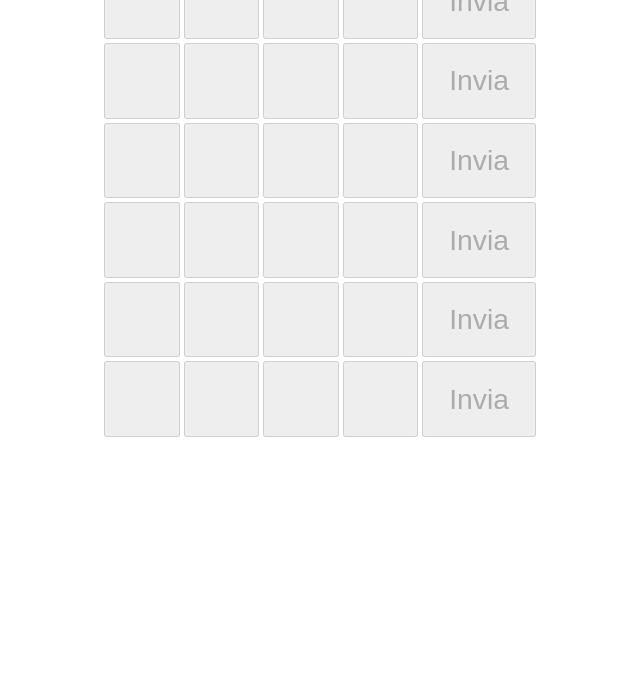
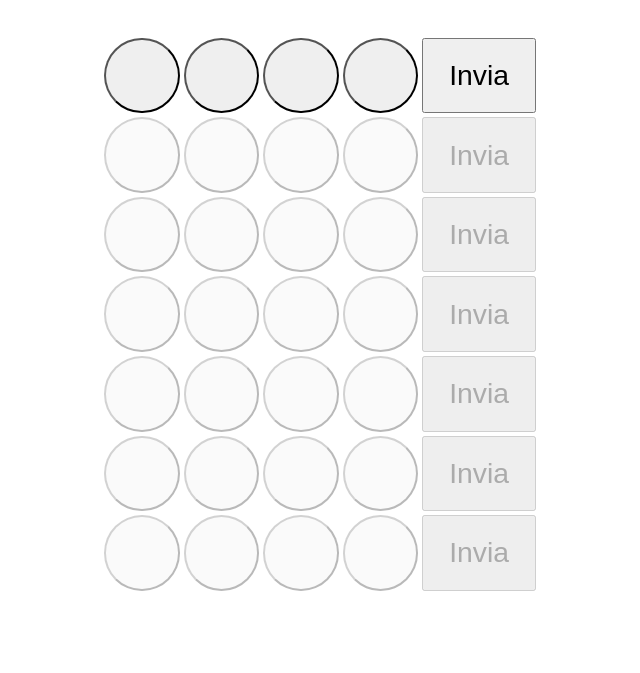
Before and after one commit to BalanAntonio/master_mente, a plain HTML site: page index.html in a window 1280 px wide. Shown: the part 127-800 px from the top of the page, without its empty margins (320-960 px from the left). Drawn offline with Linux system fonts and the light colour scheme.

Commit message:
manca solo persogvctfdxsrzea<w

```diff
--- a/index.html
+++ b/index.html
@@ -7,54 +7,55 @@
         <script src="script.js"></script>
     </head>
     <body>
+        <h1>Mastermind</h1>
         <table>
             <tr>
-                <td><input id="1" type="button" name="0" onclick="cambia(this,this.name)"></td>
-                <td><input id="2" type="button" name="0" onclick="cambia(this,this.name)"></td>
-                <td><input id="3" type="button" name="0" onclick="cambia(this,this.name)"></td>
-                <td><input id="4" type="button" name="0" onclick="cambia(this,this.name)"></td>
+                <td><input class="rot" type="button" name="0" onclick="cambia(this,this.name)"></td>
+                <td><input class="rot" type="button" name="0" onclick="cambia(this,this.name)"></td>
+                <td><input class="rot" type="button" name="0" onclick="cambia(this,this.name)"></td>
+                <td><input class="rot" type="button" name="0" onclick="cambia(this,this.name)"></td>
                 <td><input type="button" value="Invia" id="invia" onclick="prova(this)"></td>
             </tr>
             <tr>
-                <td><input id="1" type="button" name="0" onclick="cambia(this,this.name)"></td>
-                <td><input id="2" type="button" name="0" onclick="cambia(this,this.name)"></td>
-                <td><input id="3" type="button" name="0" onclick="cambia(this,this.name)"></td>
-                <td><input id="4" type="button" name="0" onclick="cambia(this,this.name)"></td>
+                <td><input class="rot" type="button" name="0" onclick="cambia(this,this.name)"></td>
+                <td><input class="rot" type="button" name="0" onclick="cambia(this,this.name)"></td>
+                <td><input class="rot" type="button" name="0" onclick="cambia(this,this.name)"></td>
+                <td><input class="rot" type="button" name="0" onclick="cambia(this,this.name)"></td>
                 <td><input type="button" value="Invia" id="invia" onclick="prova(this)"></td>
             </tr>
             <tr>
-                <td><input id="1" type="button" name="0" onclick="cambia(this,this.name)"></td>
-                <td><input id="2" type="button" name="0" onclick="cambia(this,this.name)"></td>
-                <td><input id="3" type="button" name="0" onclick="cambia(this,this.name)"></td>
-                <td><input id="4" type="button" name="0" onclick="cambia(this,this.name)"></td>
+                <td><input class="rot" type="button" name="0" onclick="cambia(this,this.name)"></td>
+                <td><input class="rot" type="button" name="0" onclick="cambia(this,this.name)"></td>
+                <td><input class="rot" type="button" name="0" onclick="cambia(this,this.name)"></td>
+                <td><input class="rot" type="button" name="0" onclick="cambia(this,this.name)"></td>
                 <td><input type="button" value="Invia" id="invia" onclick="prova(this)"></td>
             </tr>
             <tr>
-                <td><input id="1" type="button" name="0" onclick="cambia(this,this.name)"></td>
-                <td><input id="2" type="button" name="0" onclick="cambia(this,this.name)"></td>
-                <td><input id="3" type="button" name="0" onclick="cambia(this,this.name)"></td>
-                <td><input id="4" type="button" name="0" onclick="cambia(this,this.name)"></td>
+                <td><input class="rot" type="button" name="0" onclick="cambia(this,this.name)"></td>
+                <td><input class="rot" type="button" name="0" onclick="cambia(this,this.name)"></td>
+                <td><input class="rot" type="button" name="0" onclick="cambia(this,this.name)"></td>
+                <td><input class="rot" type="button" name="0" onclick="cambia(this,this.name)"></td>
                 <td><input type="button" value="Invia" id="invia" onclick="prova(this)"></td>
             </tr>
             <tr>
-                <td><input id="1" type="button" name="0" onclick="cambia(this,this.name)"></td>
-                <td><input id="2" type="button" name="0" onclick="cambia(this,this.name)"></td>
-                <td><input id="3" type="button" name="0" onclick="cambia(this,this.name)"></td>
-                <td><input id="4" type="button" name="0" onclick="cambia(this,this.name)"></td>
+                <td><input class="rot" type="button" name="0" onclick="cambia(this,this.name)"></td>
+                <td><input class="rot" type="button" name="0" onclick="cambia(this,this.name)"></td>
+                <td><input class="rot" type="button" name="0" onclick="cambia(this,this.name)"></td>
+                <td><input class="rot" type="button" name="0" onclick="cambia(this,this.name)"></td>
                 <td><input type="button" value="Invia" id="invia" onclick="prova(this)"></td>
             </tr>
             <tr>
-                <td><input id="1" type="button" name="0" onclick="cambia(this,this.name)"></td>
-                <td><input id="2" type="button" name="0" onclick="cambia(this,this.name)"></td>
-                <td><input id="3" type="button" name="0" onclick="cambia(this,this.name)"></td>
-                <td><input id="4" type="button" name="0" onclick="cambia(this,this.name)"></td>
+                <td><input class="rot" type="button" name="0" onclick="cambia(this,this.name)"></td>
+                <td><input class="rot" type="button" name="0" onclick="cambia(this,this.name)"></td>
+                <td><input class="rot" type="button" name="0" onclick="cambia(this,this.name)"></td>
+                <td><input class="rot" type="button" name="0" onclick="cambia(this,this.name)"></td>
                 <td><input type="button" value="Invia" id="invia" onclick="prova(this)"></td>
             </tr>
             <tr>
-                <td><input id="1" type="button" name="0" onclick="cambia(this,this.name)"></td>
-                <td><input id="2" type="button" name="0" onclick="cambia(this,this.name)"></td>
-                <td><input id="3" type="button" name="0" onclick="cambia(this,this.name)"></td>
-                <td><input id="4" type="button" name="0" onclick="cambia(this,this.name)"></td>
+                <td><input class="rot" type="button" name="0" onclick="cambia(this,this.name)"></td>
+                <td><input class="rot" type="button" name="0" onclick="cambia(this,this.name)"></td>
+                <td><input class="rot" type="button" name="0" onclick="cambia(this,this.name)"></td>
+                <td><input class="rot" type="button" name="0" onclick="cambia(this,this.name)"></td>
                 <td><input type="button" value="Invia" id="invia" onclick="prova(this)"></td>
             </tr>
         </table>
--- a/script.js
+++ b/script.js
@@ -21,9 +21,20 @@ function prova(bot){
     let tutto = document.querySelectorAll("input")
     let tentativo = [];
     for(let i = 0; i < 4; i++){
+        if(parseInt(tutto[i+5*turno].name)==0){
+            alert("Inserire un tentativo completo.");
+            return;
+        }
         tentativo[i] = parseInt(tutto[i+5*turno].name);
     }
     bot.value = conta_giusti(codice,tentativo);
+    if(bot.value == 4){
+        alert("Hai indovinato il codice in " + (parseInt(turno) + 1) + " tentativi");
+        for(let i = 0;i<tutto.length;i++){
+            tutto[i].disabled = true;
+        }
+        return;
+    }
     turno++;
     attiva(tutto,5*turno,5*turno+5);
 
--- a/style.css
+++ b/style.css
@@ -1,5 +1,10 @@
 table{
     margin: 0 auto;
+}
+body{
+    text-align: center;
+    font-family:'Segoe UI', Tahoma, Geneva, Verdana, sans-serif;
+    font-size: 1cm;
 }
 
 input{
@@ -8,6 +13,10 @@ input{
     font-size: 0.75cm;
 }
 
+.rot{
+    border-radius: 50%;
+}
+
 #invia{
     width: 3cm;
 }
```
